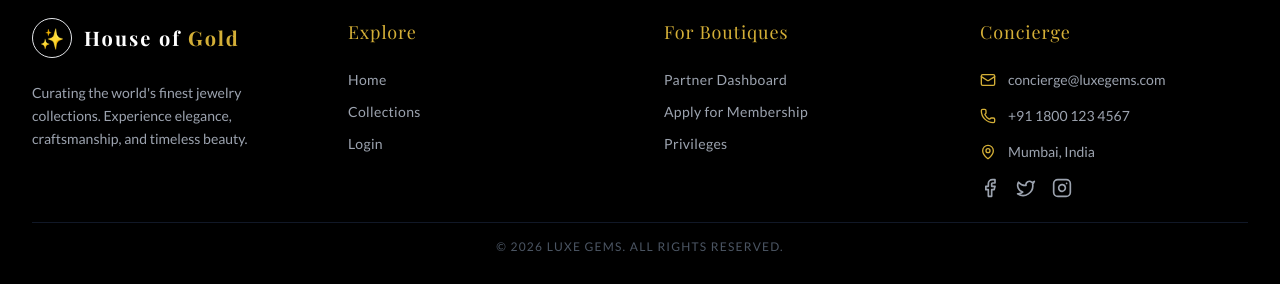
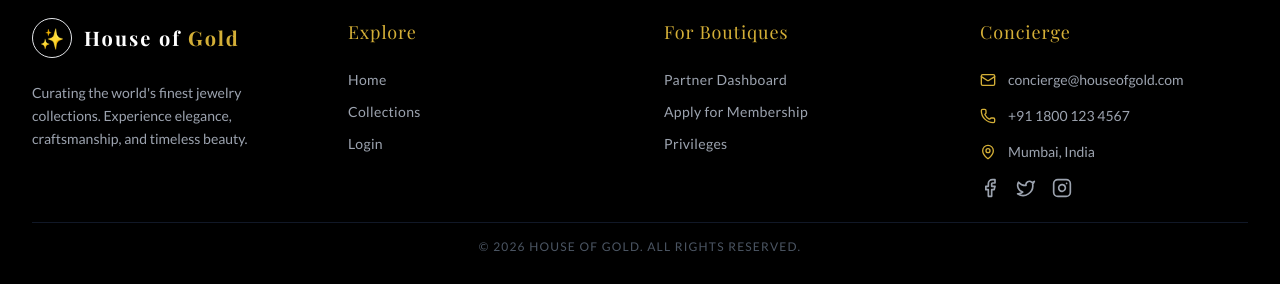
Before and after one commit to Jwel-Finder/JewlFinder, a React (Vite) app: page /login in a window 1280 px wide. Shown: the part 815-1099 px from the top of the page. Built offline with nearby package versions, Linux system fonts and the light colour scheme; no server answers; a web font is replaced by a local one.

Commit message:
Name change in footer

```diff
--- a/src/components/common/Footer.jsx
+++ b/src/components/common/Footer.jsx
@@ -84,7 +84,7 @@ const Footer = () => {
             <ul className="space-y-4 text-sm font-sans">
               <li className="flex items-center gap-3 text-gray-400">
                 <Mail className="w-4 h-4 text-gold" />
-                concierge@luxegems.com
+                concierge@houseofgold.com
               </li>
               <li className="flex items-center gap-3 text-gray-400">
                 <Phone className="w-4 h-4 text-gold" />
@@ -121,7 +121,7 @@ const Footer = () => {
 
         {/* Bottom Bar */}
         <div className="border-t border-gray-900 mt-6 pt-4 text-center text-xs text-gray-600 font-sans tracking-widest uppercase">
-          <p>&copy; {new Date().getFullYear()} Luxe Gems. All rights reserved.</p>
+          <p>&copy; {new Date().getFullYear()} House of Gold. All rights reserved.</p>
         </div>
       </div>
     </footer>
```
